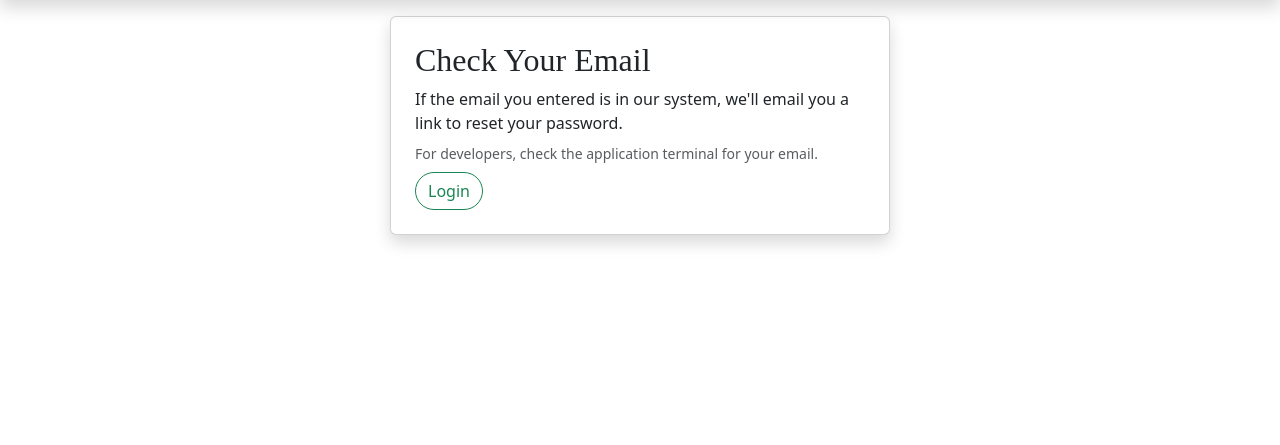
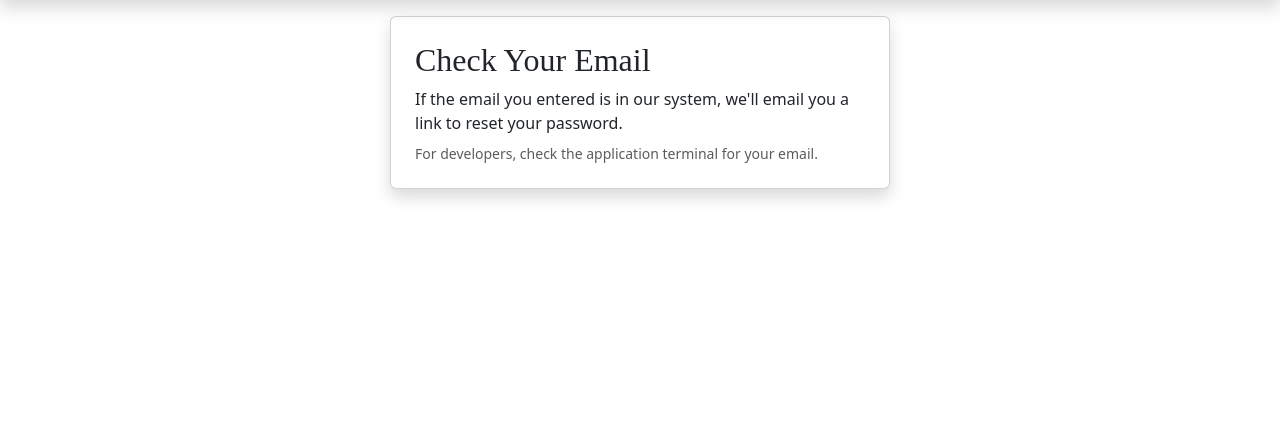
Before and after one commit to JamesB62/RecipeGarden, a Django app: page /accounts/password_reset/done/ in a window 1280 px wide. Shown: the part 65-510 px from the top of the page. Run offline with Django 5.2, Linux system fonts and the light colour scheme; some libraries are stand-ins or nearby versions; some web fonts are replaced.

Commit message:
Removed login button from pasword reset complete page

```diff
--- a/recipeproject/recipeapp/templates/accounts/password_reset_done.html
+++ b/recipeproject/recipeapp/templates/accounts/password_reset_done.html
@@ -14,9 +14,6 @@
             <h2 class="fancy-subtitle mb-2">Check Your Email</h2>
             <p class="mb-2">If the email you entered is in our system, we'll email you a link to reset your password.</p>
             <small class="text-muted mb-0">For developers, check the application terminal for your email.</small>
-            <div class="d-flex justify-content-start gap-2 mt-2">
-                <a class="btn btn-outline-success rounded-pill" href="{% url 'login' %}">Login</a>
-            </div>
         </div>
     </div>
 </div>
```
